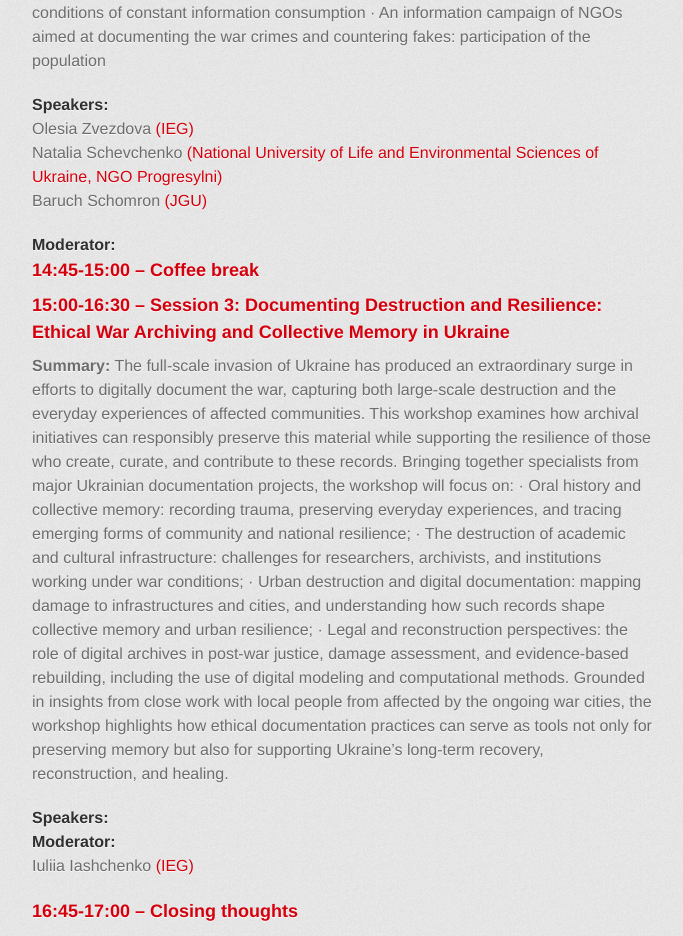
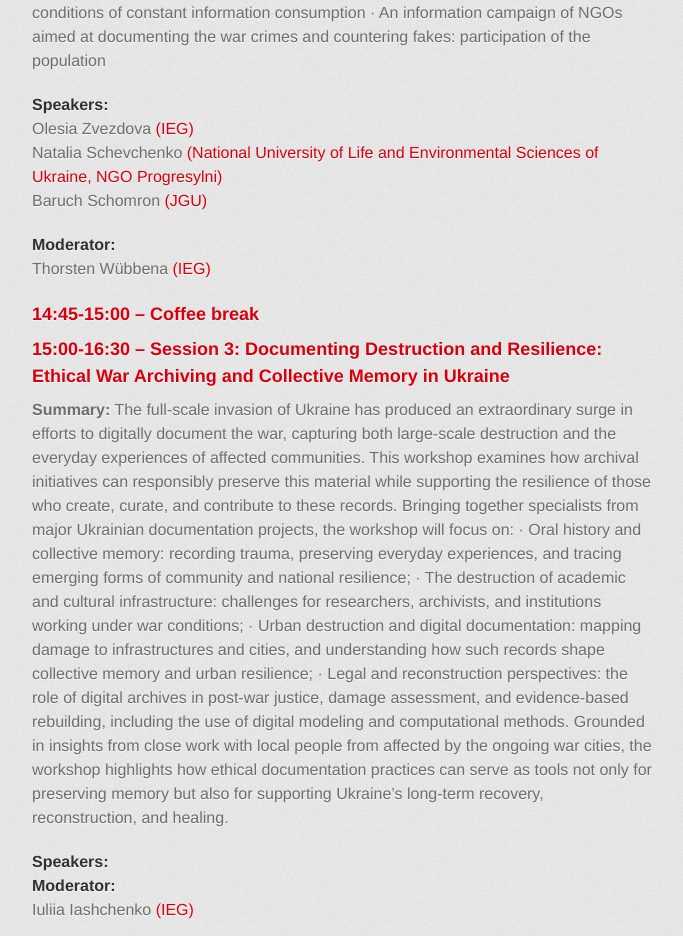
Before and after one commit to ieg-dhr/LivArch-Workshop_II, a Jekyll site: the page built from index.md, in a window 1280 px wide and 1400 px high, scrolled down 1685 px. Shown: the top 936 px of the window, without its empty margins (298-981 px from the left). Built offline with Jekyll 4.4.1, drawn with Linux system fonts in a browser that asks for light colours; some web fonts are replaced.

Commit message:
Update index.md

```diff
--- a/index.md
+++ b/index.md
@@ -40,7 +40,7 @@ Natalia Schevchenko [(National University of Life and Environmental Sciences of
 Baruch Schomron [(JGU)](https://www.uni-mainz.de/en/)
 
 #### Moderator:
-<!--[Insert moderator here]-->
+Thorsten Wübbena [(IEG)](https://www.ieg-mainz.de/en/)
 
 ### 14:45-15:00 – Coffee break
 
@@ -59,7 +59,7 @@ Iuliia Iashchenko [(IEG)](https://www.ieg-mainz.de/en/)
 
 ### 16:45-17:00 – Closing thoughts
 #### Speaker:
-<!--[Insert speaker here]-->
+Ian Marino [(IEG)](https://www.ieg-mainz.de/en/)
 
 ---
 
```
